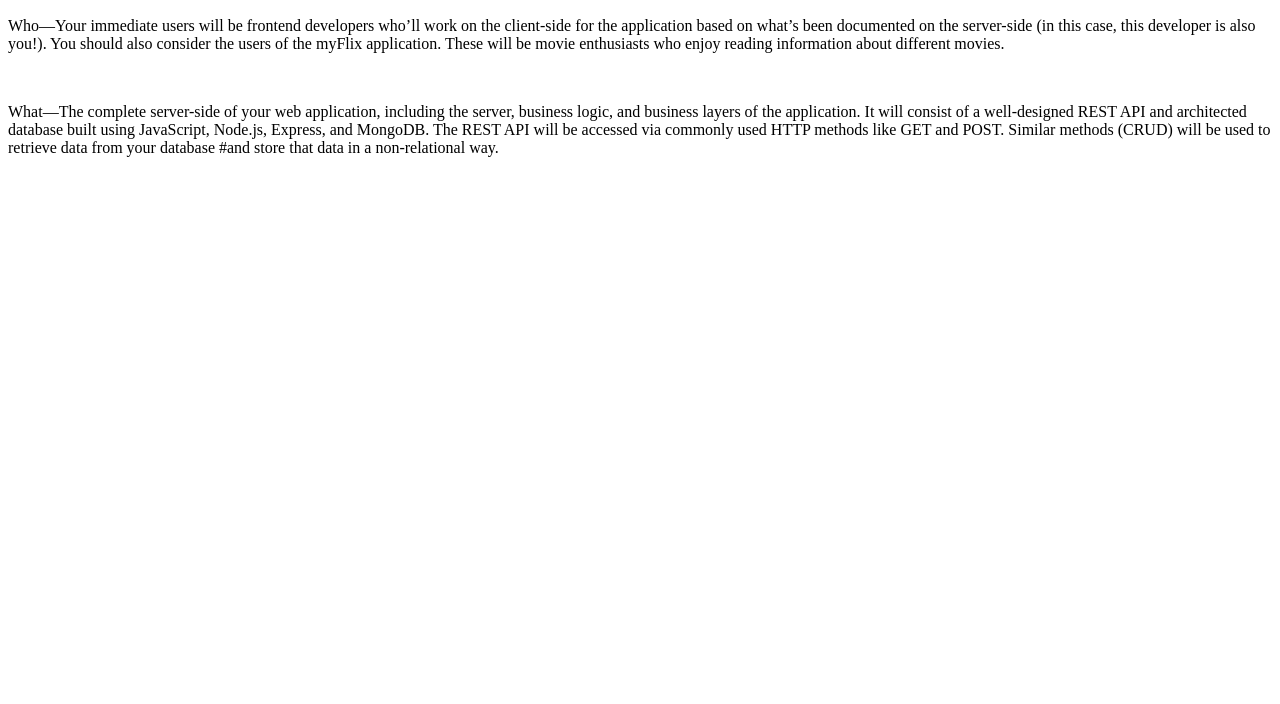
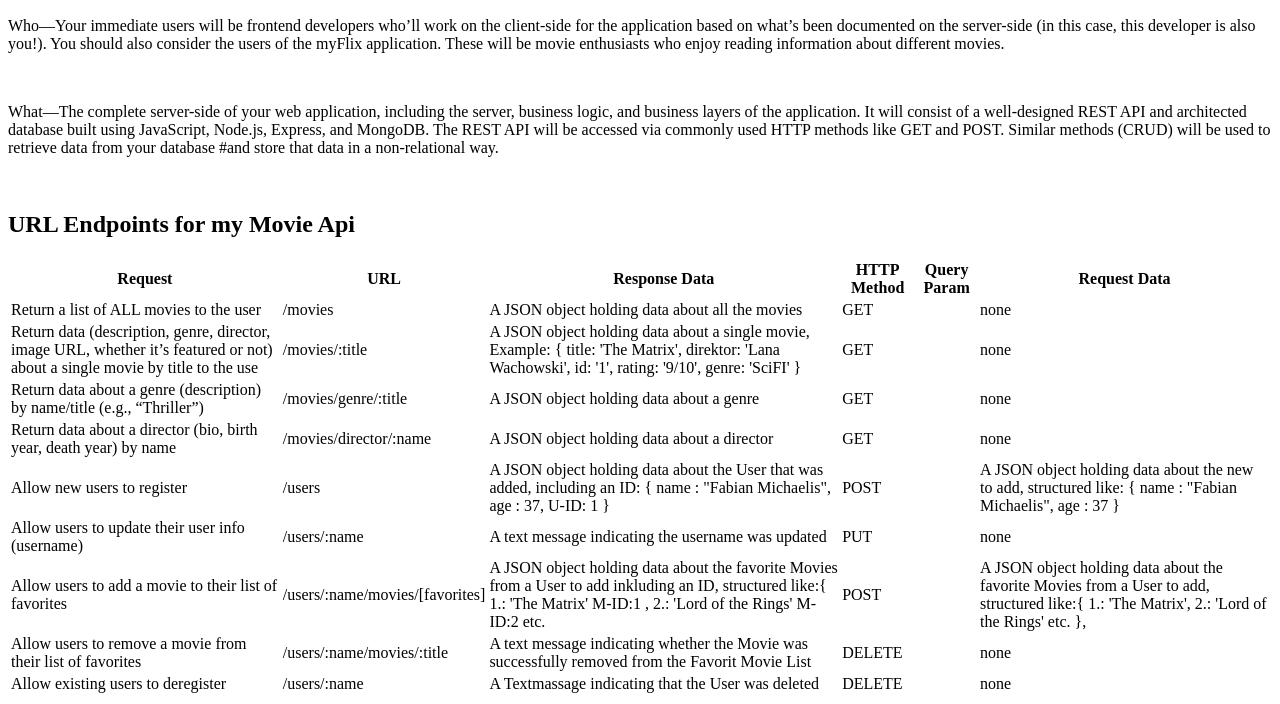
Before and after one commit to FabiMi/movie_api, a website: page public/documentation.html in a window 1280 px wide. Shown: the part 110-814 px from the top of the page. Drawn offline with Linux system fonts and the light colour scheme.

Commit message:
added the documentation

```diff
--- a/public/documentation.html
+++ b/public/documentation.html
@@ -21,5 +21,122 @@
          Express, and MongoDB. The REST API will be accessed via commonly used HTTP methods
          like GET and POST. Similar methods (CRUD) will be used to retrieve data from your database
          #and store that data in a non-relational way.</p><br>
+
+
+
+
+
+         <h2>URL Endpoints for my Movie Api</h2>
+
+         <table>
+             <tr>
+            <th>Request</th>
+            <th>URL</th>
+            <th>Response Data</th>
+            <th>HTTP Method</th>
+            <th>Query Param</th>
+            <th>Request Data</th>
+            </tr>
+            <tr>
+                <td>Return a list of ALL movies to the user </td>
+                <td>/movies</td>
+                <td>A JSON object holding data about all the movies</td>
+                <td>GET</td>
+                <td></td>
+                <td>none</td>
+            </tr>
+            <tr>
+                <td>Return data (description, genre, director, image URL, whether it’s featured or not) about a single movie by title to the use</td>
+                <td>/movies/:title</td>
+                <td>A JSON object holding data about a single movie, Example: {
+                    title: 'The Matrix',
+                    direktor: 'Lana Wachowski',
+                    id: '1',
+                    rating: '9/10',
+                    genre: 'SciFI'
+                  }</td>
+                <td>GET</td>
+                <td></td>
+                <td>none</td>
+            </tr>
+            <tr>
+                <td>Return data about a genre (description) by name/title (e.g., “Thriller”)</td>
+                <td>/movies/genre/:title</td>
+                <td>A JSON object holding data about a genre</td>
+                <td>GET</td>
+                <td></td>
+                <td>none</td>
+            </tr>
+            <tr>
+                <td>Return data about a director (bio, birth year, death year) by name</td>
+                <td>/movies/director/:name</td>
+                <td>A JSON object holding data about a director</td>
+                <td>GET</td>
+                <td></td>
+                <td>none</td>
+            </tr>
+            <tr>
+                <td>Allow new users to register</td>
+                <td>/users</td>
+                <td>A JSON object holding data about the User that was added, including an ID:
+                    {
+                    name : "Fabian Michaelis", age : 37,
+                    U-ID: 1
+                   }</td>
+                <td>POST</td>
+                <td></td>
+                <td>A JSON object holding data about the new to add, structured like:
+                    {
+                    name : "Fabian Michaelis", age : 37
+                   }
+                    </td>
+            </tr>
+            <tr>
+                <td>Allow users to update their user info (username)</td>
+                <td>/users/:name</td>
+                <td>A text message indicating the username was updated</td>
+                <td>PUT</td>
+                <td></td>
+                <td>none</td>
+            </tr>
+            <tr>
+                <td>Allow users to add a movie to their list of favorites</td>
+                <td>/users/:name/movies/[favorites]</td>
+                <td> A JSON object holding data about the favorite Movies from a User to add inkluding an ID, structured like:{
+                    1.: 'The Matrix' M-ID:1 , 2.: 'Lord of the Rings' M-ID:2 etc. </td>
+                <td>POST</td>
+                <td></td>
+                <td> A JSON object holding data about the favorite Movies from a User to add, structured like:{
+                    1.: 'The Matrix', 2.: 'Lord of the Rings' etc.
+                     },
+                </td>
+            </tr>
+            <tr>
+                <td>Allow users to remove a movie from their list of favorites</td>
+                <td>/users/:name/movies/:title</td>
+                <td>A text message indicating whether the Movie was successfully removed from the Favorit Movie List</td>
+                <td>DELETE</td>
+                <td></td>
+                <td>none</td>
+            </tr>
+            <tr>
+                <td>Allow existing users to deregister</td>
+                <td>/users/:name</td>
+                <td>A Textmassage indicating that the User was deleted</td>
+                <td>DELETE</td>
+                <td></td>
+                <td>none</td>
+            </tr>
+            <tbody>
+            </tbody>
+
+
+
+
+
+
+
+         </table>
+
 </body>
 </html>
```
